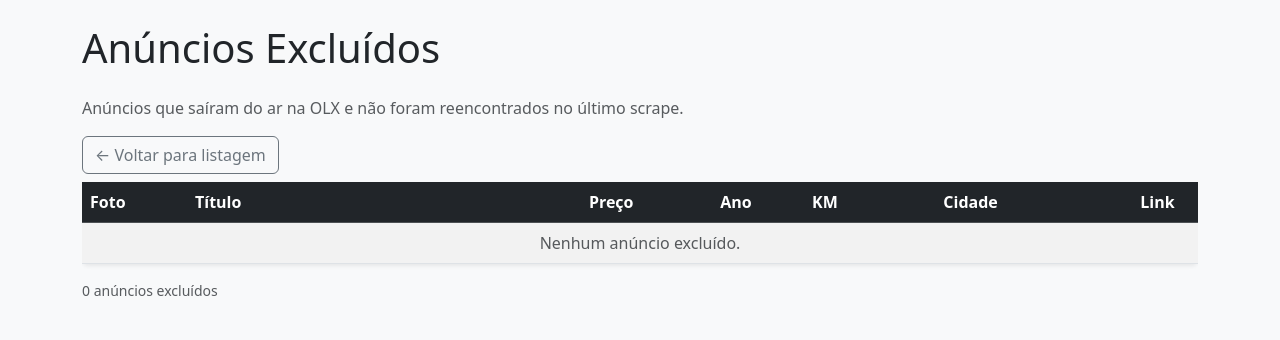
After one commit to luizhj/buscador-carros, a Flask app: page /excluidos in a window 1280 px wide. The commit adds this page. Shown: the top 340 px of the page. Run offline with Flask 3, Linux system fonts and the light colour scheme; data that the repository does not hold is empty.

Commit message:
feat: página de anúncios excluídos

```diff
--- a/web/app.py
+++ b/web/app.py
@@ -482,6 +482,21 @@ def favoritos():
         session.close()
 
 
+@app.route("/excluidos")
+def excluded_listings():
+    session = get_session()
+    try:
+        _ignored = session.query(IgnoredListing.olx_id).filter(IgnoredListing.olx_id.isnot(None))
+        q = session.query(CarListing).filter(
+            CarListing.status == "deleted",
+            ~CarListing.olx_id.in_(_ignored),
+        ).order_by(CarListing.updated_at.desc())
+        listings = q.all()
+        return render_template("excluidos.html", listings=listings)
+    finally:
+        session.close()
+
+
 @app.route("/ignorados")
 def ignored_listings():
     session = get_session()
--- /dev/null
+++ b/web/templates/excluidos.html
@@ -0,0 +1,54 @@
+<!DOCTYPE html>
+<html lang="pt-BR">
+<head>
+<meta charset="UTF-8">
+<meta name="viewport" content="width=device-width, initial-scale=1">
+<title>Excluídos — Carros OLX</title>
+<link href="https://cdn.jsdelivr.net/npm/bootstrap@5.3/dist/css/bootstrap.min.css" rel="stylesheet">
+</head>
+<body class="bg-light">
+<div class="container py-4">
+  <h1 class="mb-4">Anúncios Excluídos</h1>
+  <p class="text-muted">Anúncios que saíram do ar na OLX e não foram reencontrados no último scrape.</p>
+  <a href="/" class="btn btn-outline-secondary mb-2">&larr; Voltar para listagem</a>
+
+  <div class="table-responsive">
+    <table class="table table-striped table-hover bg-white rounded shadow-sm">
+      <thead class="table-dark">
+        <tr>
+          <th style="width:8%">Foto</th>
+          <th style="width:30%">Título</th>
+          <th style="width:10%">Preço</th>
+          <th style="width:7%">Ano</th>
+          <th style="width:10%">KM</th>
+          <th style="width:15%">Cidade</th>
+          <th style="width:5%">Link</th>
+        </tr>
+      </thead>
+      <tbody>
+        {% for ad in listings %}
+        <tr class="table-danger">
+          <td>
+            {% if ad.image_urls %}
+            {% set imgs = ad.image_urls|fromjson %}
+            <img src="/img-proxy?url={{ imgs[0] | urlencode }}" width="80" class="rounded" loading="lazy">
+            {% endif %}
+          </td>
+          <td style="white-space:normal">{{ ad.title }}</td>
+          <td style="white-space:nowrap">{% if ad.price %}{{ ad.price | brl }}{% else %}-{% endif %}</td>
+          <td>{{ ad.year }}</td>
+          <td>{{ "{:,}".format(ad.mileage).replace(',', '.') if ad.mileage else '-' }}</td>
+          <td>{{ ad.city }}{{ ' - ' if ad.city and ad.state else '' }}{{ ad.state }}</td>
+          <td><a href="{{ ad.listing_url }}" target="_blank">Abrir</a></td>
+        </tr>
+        {% endfor %}
+        {% if not listings %}
+        <tr><td colspan="7" class="text-muted text-center">Nenhum anúncio excluído.</td></tr>
+        {% endif %}
+      </tbody>
+    </table>
+    <p class="text-muted small">{{ listings|length }} anúncio{{ 's' if listings|length != 1 }} excluído{{ 's' if listings|length != 1 }}</p>
+  </div>
+</div>
+</body>
+</html>
--- a/web/templates/index.html
+++ b/web/templates/index.html
@@ -29,8 +29,9 @@
             <a href="/marcas" class="btn btn-outline-info btn-sm">Marcas</a>
             <a href="/modelos" class="btn btn-outline-info btn-sm">Todos os modelos</a>
             <a href="/config" class="btn btn-outline-warning btn-sm">Configurar</a>
-            <a href="/ignorados" class="btn btn-outline-secondary btn-sm">Ignorados</a>
-            <a href="/favoritos" class="btn btn-outline-danger btn-sm">♥ Favoritos</a>
+        <a href="/ignorados" class="btn btn-outline-secondary btn-sm">Ignorados</a>
+        <a href="/excluidos" class="btn btn-outline-secondary btn-sm">Excluídos</a>
+        <a href="/favoritos" class="btn btn-outline-danger btn-sm">♥ Favoritos</a>
           </div>
         </div>
       </div>
```
